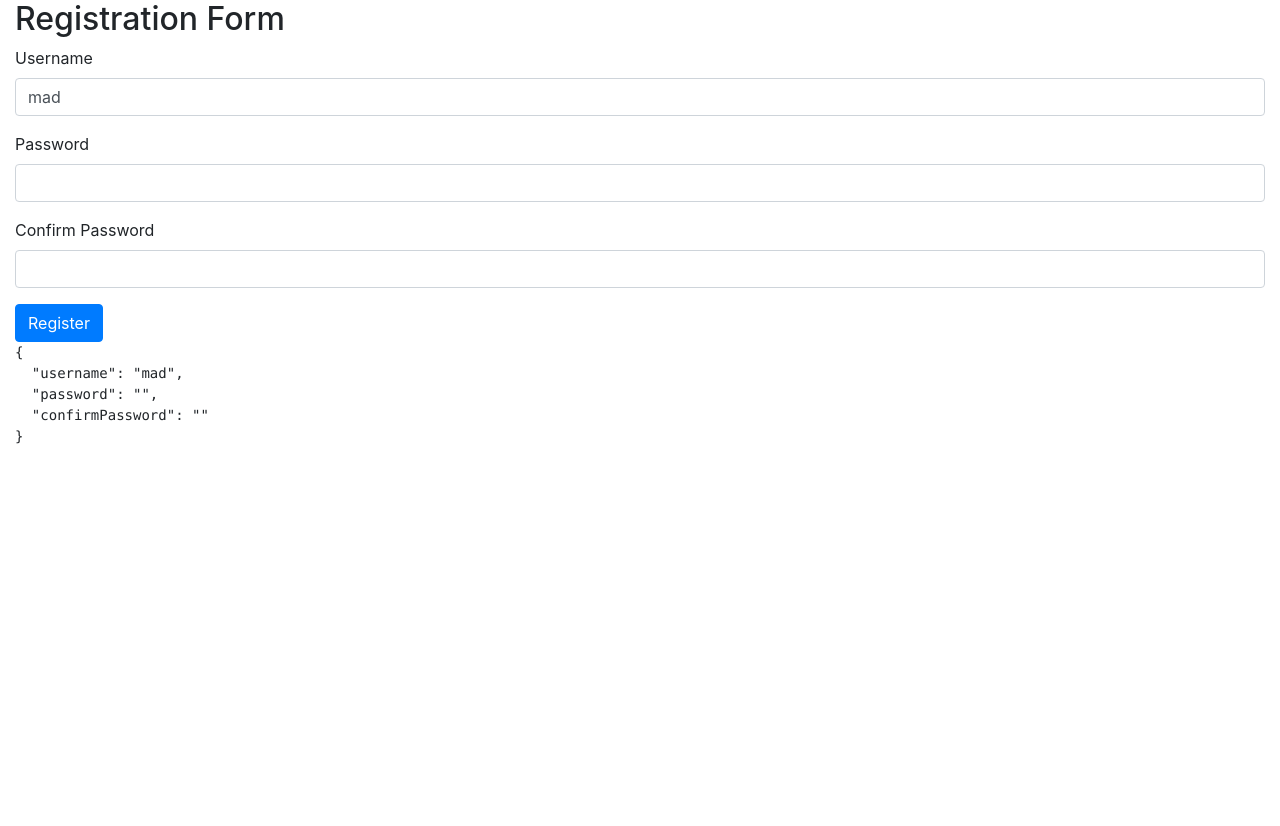
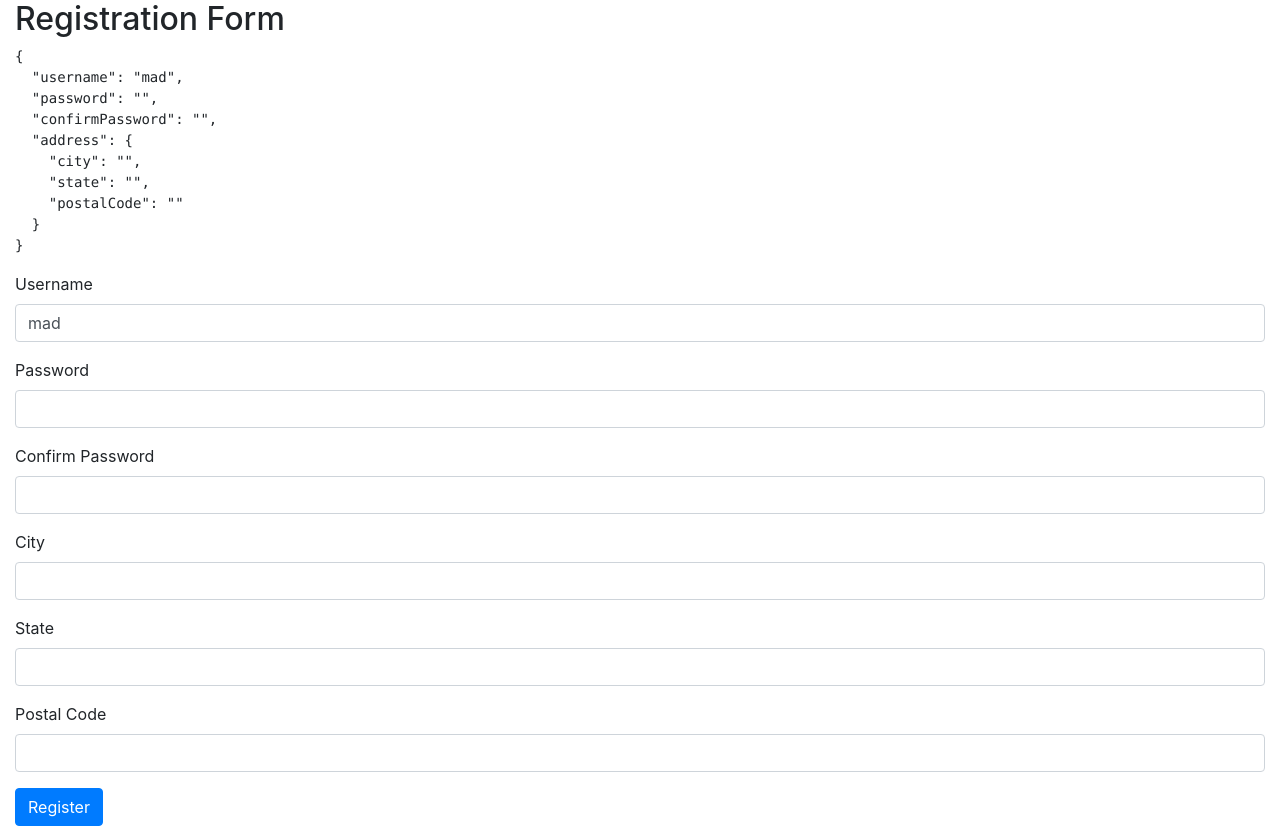
Before and after one commit to pom-mad/angular, an Angular app in the folder reactive-forms/: page / in a window 1280 px wide. Before the commit the page ends 800 px from the top, so only its background shows below. Built offline with nearby package versions, Linux system fonts and the light colour scheme.

Commit message:
Nesting Form Groups
basically, make a formgroup in a formgroup pretty much an object in an object

```diff
--- a/reactive-forms/src/app/app.component.html
+++ b/reactive-forms/src/app/app.component.html
@@ -1,5 +1,6 @@
 <div class="container-fluid">
   <h2>Registration Form</h2>
+  <pre>{{registrationForm.value | json}}</pre>
   <form [formGroup]="registrationForm">
     <div class="form-group">
       <label>Username</label>
@@ -16,8 +17,24 @@
       <input formControlName="confirmPassword" type="password" class="form-control">
     </div>
 
+    <div formGroupName="address">
+      <div class="form-group">
+        <label>City</label>
+        <input formControlName="city" type="text" class="form-control">
+      </div>
+
+      <div class="form-group">
+        <label>State</label>
+        <input formControlName="state" type="text" class="form-control">
+      </div>
+
+      <div class="form-group">
+        <label>Postal Code</label>
+        <input formControlName="postalCode" type="text" class="form-control">
+      </div>
+    </div>
+
     <button class="btn btn-primary" type="submit">Register</button>
 
   </form>
-  <pre>{{registrationForm.value | json}}</pre>
 </div>
--- a/reactive-forms/src/app/app.component.ts
+++ b/reactive-forms/src/app/app.component.ts
@@ -10,6 +10,11 @@ export class AppComponent {
     registrationForm = new FormGroup({
       username: new FormControl('mad'),
       password: new FormControl(''),
-      confirmPassword: new FormControl('')
+      confirmPassword: new FormControl(''),
+      address: new FormGroup({
+        city: new FormControl(''),
+        state: new FormControl(''),
+        postalCode: new FormControl('')
+      })
     });
 }
```
